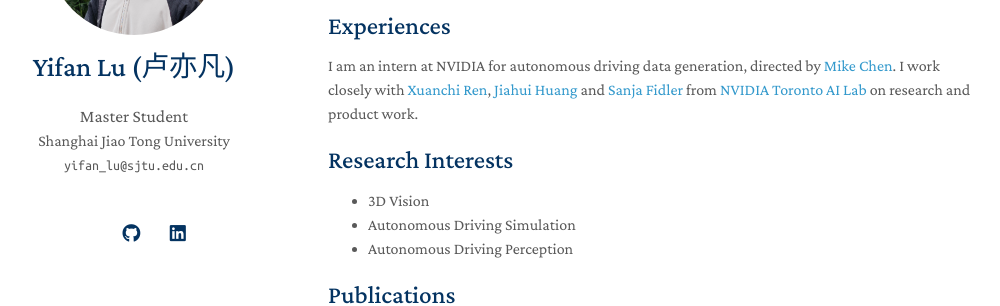
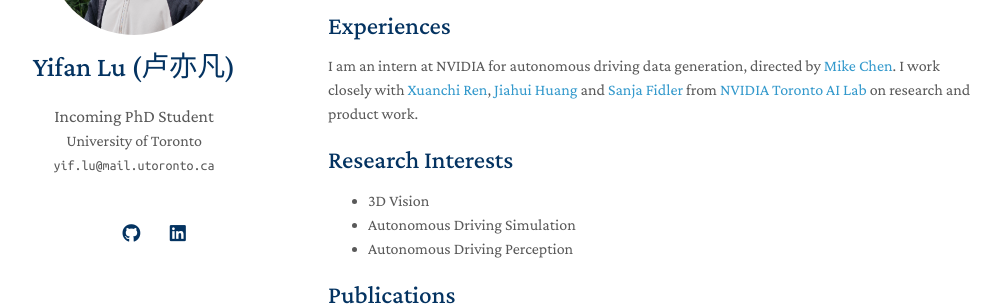
Before and after one commit to yifanlu0227/yifanlu0227.github.io, a Jekyll site: the page built from index.md, in a window 1280 px wide. Shown: the part 213-519 px from the top of the page, without its empty margins (142-1142 px from the left). Built offline with Jekyll 4.4.1, drawn with Linux system fonts in a browser that asks for light colours; nearby versions of some CDN libraries; a style sheet for code colours, icons or effects is not loaded; our own code applies the rules of GitHub Pages for plain Markdown files.

Commit message:
Update _config.yml

```diff
--- a/_config.yml
+++ b/_config.yml
@@ -1,8 +1,8 @@
 # Basic Information
 title: Yifan Lu (卢亦凡)
-position: Master Student
-affiliation: Shanghai Jiao Tong University
-email: yifan_lu@sjtu.edu.cn
+position: Incoming PhD Student
+affiliation: University of Toronto
+email: yif.lu@mail.utoronto.ca
 
 # Search Engine Optimization (SEO)
 # The following information is used to improve the website traffic from search engines, e.g., Google.
```
